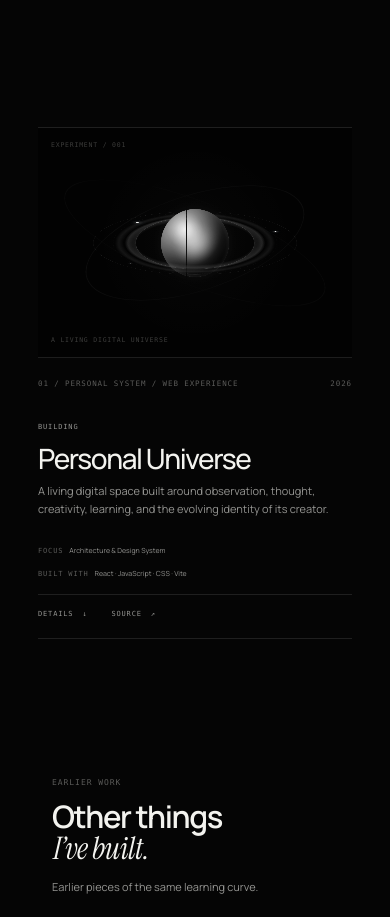
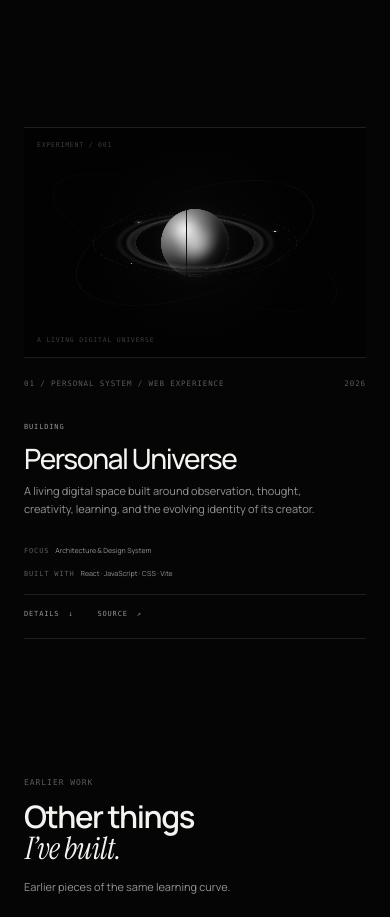
Before and after one commit to shahriarbappy60-ship-it/personal-universe, a React (Vite) app: page /create in a window 390 px wide. Shown: the part 1080-1997 px from the top of the page. Built offline with nearby package versions, Linux system fonts and the light colour scheme.

Commit message:
refine: restore Create mobile content width and editorial rhythm

```diff
--- a/src/styles/create-page.css
+++ b/src/styles/create-page.css
@@ -1,7 +1,7 @@
 /* CREATE — page-local source of truth. Hero intentionally remains untouched. */
 
 .create-page{--create-width:1180px;--create-line:var(--line);--create-faint:rgba(243,243,239,.36)}
-.create-page .create-shell{width:min(var(--create-width),calc(100% - 64px));margin:0 auto}
+.create-page .create-shell{width:min(var(--create-width),100%);margin:0 auto}
 .create-page .create-eyebrow,.create-page .create-project-kicker,.create-page .create-project-state,.create-page .create-featured-meta span,.create-page .create-featured-actions,.create-page .create-archive-footer,.create-page .create-archive-details span,.create-page .create-closing-link,.create-page .create-visual-label,.create-page .create-visual-caption{font-family:var(--font-mono);text-transform:uppercase;letter-spacing:.12em}
 .create-page .create-eyebrow{color:var(--create-faint);font-size:8px;line-height:1.5}
 
@@ -33,6 +33,8 @@
 .create-page .create-project-kicker{display:flex;justify-content:space-between;gap:20px;color:var(--faint);font-size:7.5px;line-height:1.5}
 .create-page .create-featured-heading{margin:auto 0;padding:76px 0 64px}
 .create-page .create-project-state{display:block;width:fit-content;color:var(--muted);font-size:7px;line-height:1.4}
+.create-page .create-project-title-toggle{cursor:pointer}
+.create-page .create-project-title-toggle:focus-visible{outline:1px solid var(--text);outline-offset:6px}
 .create-page .create-featured-heading h2{max-width:560px;margin:20px 0 18px;color:var(--text);font-family:var(--sans);font-size:clamp(38px,4.5vw,64px);font-weight:500;line-height:.94;letter-spacing:-.05em}
 .create-page .create-featured-heading p{max-width:500px;margin:0;color:var(--muted);font-size:13px;line-height:1.78}
 
@@ -83,7 +85,7 @@
 .create-page .create-detail-toggle:focus-visible,.create-page .create-source-link:focus-visible,.create-page .create-closing-link:focus-visible{outline:1px solid var(--text);outline-offset:5px}
 
 @media(max-width:900px){
-  .create-page .create-shell,.create-page .create-intro-grid,.create-page .create-archive-heading,.create-page .create-archive-list,.create-page .create-closing-inner{width:calc(100% - 48px)}
+  .create-page .create-shell,.create-page .create-intro-grid,.create-page .create-archive-heading,.create-page .create-archive-list,.create-page .create-closing-inner{width:100%}
   .create-page .create-featured{grid-template-columns:1fr}
   .create-page .create-featured-visual{min-height:430px;height:430px;border-right:0;border-bottom:1px solid var(--create-line)}
   .create-page .create-featured-content{padding:30px 0 32px}
@@ -91,13 +93,14 @@
 }
 
 @media(max-width:600px){
-  .create-page .create-shell,.create-page .create-intro-grid,.create-page .create-archive-heading,.create-page .create-archive-list,.create-page .create-closing-inner{width:calc(100% - 28px)}
+  .create-page .create-shell,.create-page .create-intro-grid,.create-page .create-archive-heading,.create-page .create-archive-list,.create-page .create-closing-inner{width:100%}
   .create-page .create-intro{padding-top:var(--section-space-major-mobile);padding-bottom:var(--section-space-major-mobile)}
   .create-page .create-intro-grid{grid-template-columns:1fr;gap:22px}
   .create-page .create-intro-grid h2{max-width:340px;font-size:42px;line-height:.96}
   .create-page .create-intro-grid p{max-width:300px;margin-top:18px;font-size:11px}
   .create-page .create-featured-section{padding-bottom:var(--section-space-major-mobile)}
   .create-page .create-featured{display:block;border-top:1px solid var(--create-line)}
+  .create-page .create-featured-content{padding-left:0;padding-right:0}
   .create-page .create-featured-visual{height:230px;min-height:230px}
   .create-page .create-celestial-stage,.create-page .create-featured:hover .create-celestial-stage{transform:translate(-50%,-50%) scale(.34)}
   .create-page .create-celestial-stage .celestial-body{width:200px;height:200px}
```
